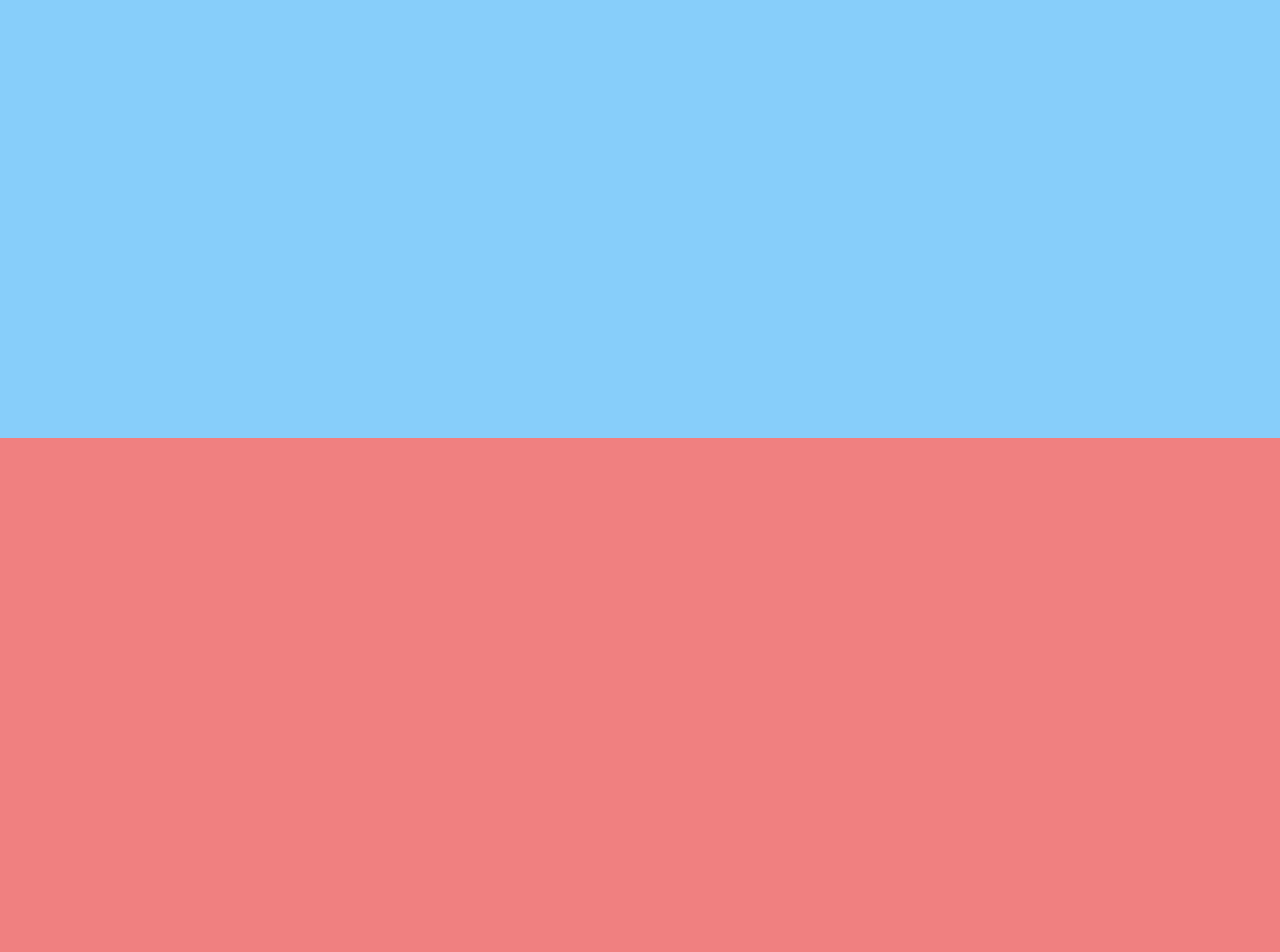
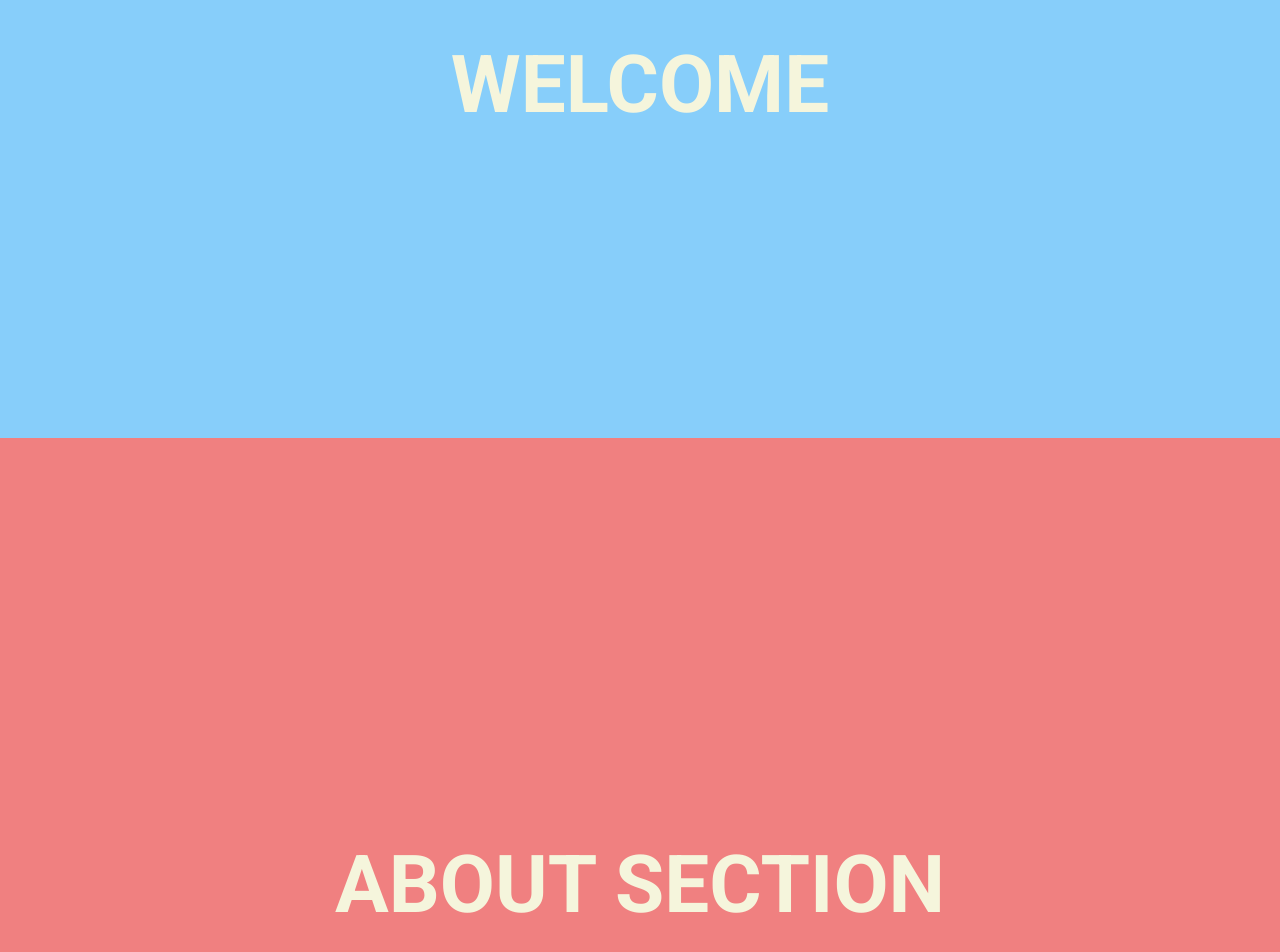
Before and after one commit to MarianoOcaranza/PortfolioProject, a React (Vite) app: page / in a window 1280 px wide. Shown: the part 362-1314 px from the top of the page. Built offline with nearby package versions, Linux system fonts and the light colour scheme.

Commit message:
minor changes on styles

```diff
--- a/src/About.jsx
+++ b/src/About.jsx
@@ -4,6 +4,7 @@ import './styles/About.css'
 function About() {
     return (
         <section id="About" className='content-about'>
+            <h1 className='aboutsection'>ABOUT SECTION</h1>
         </section>
     )
 }
--- a/src/Home.jsx
+++ b/src/Home.jsx
@@ -4,6 +4,7 @@ import './styles/Home.css'
 function Home() {
     return (
         <section id='Home' className='content-home'>
+            <h1 className='welcome'>WELCOME</h1>
         </section>
     )
 }
--- a/src/Portfolio.jsx
+++ b/src/Portfolio.jsx
@@ -4,6 +4,7 @@ import './styles/Portfolio.css'
 function Portfolio() {
     return (
         <section className='content-portfolio'>
+            <h1 className='portfoliosection'>PORTFOLIO SECTION</h1>
         </section>
     )
 }
--- a/src/styles/About.css
+++ b/src/styles/About.css
@@ -4,6 +4,15 @@
 }
 
 .content-about {
+    display: flex;
+    justify-content: center;
     background-color: lightcoral;
     min-height: 100vh;
 }
+.aboutsection {
+    font-family: 'roboto';
+    font-size: 80px;
+    color: beige;
+    position: absolute;
+    top: 150%;
+}
--- a/src/styles/Home.css
+++ b/src/styles/Home.css
@@ -4,6 +4,15 @@
 }
 
 .content-home {
+    display: flex;
+    justify-content: center;
     background-color: lightskyblue;
     min-height: 100vh;
 }
+.welcome {
+    font-family: 'roboto';
+    font-size: 80px;
+    color: beige;
+    position: absolute;
+    top: 50%;
+}
--- a/src/styles/Menu.css
+++ b/src/styles/Menu.css
@@ -5,6 +5,7 @@
 }
 
 .header {
+    z-index: 1;
     font-family: 'Roboto';
     font-weight: 300;
     position: fixed;
--- a/src/styles/Portfolio.css
+++ b/src/styles/Portfolio.css
@@ -4,6 +4,15 @@
 }
 
 .content-portfolio {
+    display: flex;
+    justify-content: center;
     background-color: lightslategray;
     min-height: 100vh;
 }
+.portfoliosection {
+    font-family: 'roboto';
+    font-size: 80px;
+    color: beige;
+    position: absolute;
+    top: 50%;
+}
```
